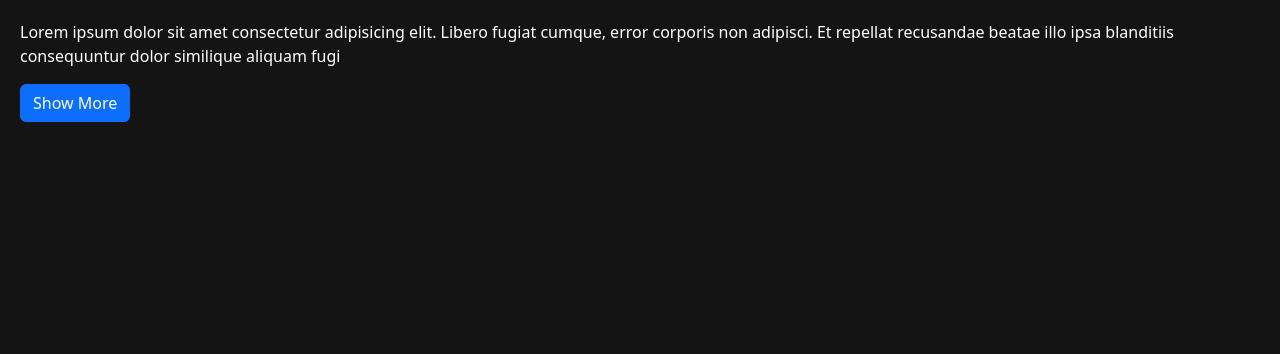
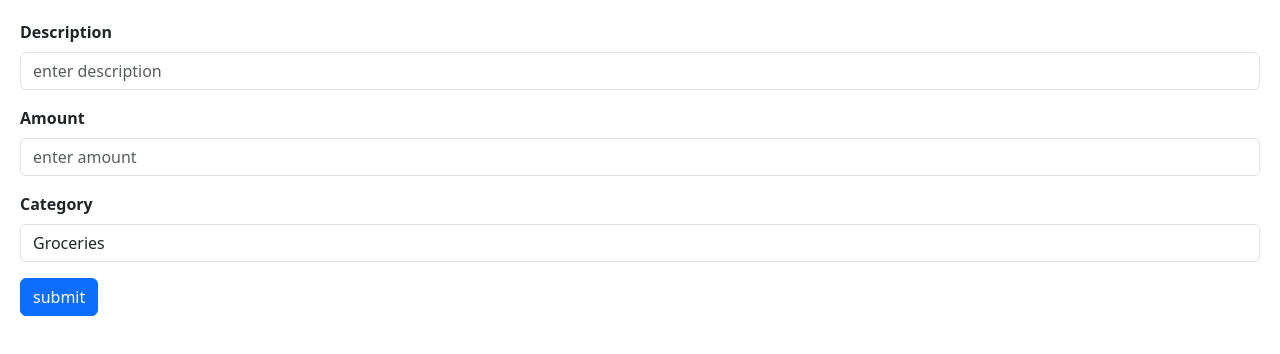
Before and after one commit to dan-kingo/geeks, a React (Vite) app: page / in a window 1280 px wide. Shown: the top 354 px of the page. Built offline with nearby package versions, Linux system fonts and the light colour scheme.

Commit message:
create expense form

```diff
--- a/src/App.tsx
+++ b/src/App.tsx
@@ -1,21 +1,9 @@
-import ExpandableText from "./expandable-text/ExpandableText";
+import ExpenseForm from "./expense-tracker/ExpenseForm";
 
 const App = () => {
   return (
     <>
-      <ExpandableText maxChars={200}>
-        Lorem ipsum dolor sit amet consectetur adipisicing elit. Libero fugiat
-        cumque, error corporis non adipisci. Et repellat recusandae beatae illo
-        ipsa blanditiis consequuntur dolor similique aliquam fugiat vitae quos
-        cum tenetur, ratione in a incidunt hic molestiae voluptas eos saepe?
-        Soluta voluptatum quidem beatae, eum explicabo qui vitae excepturi
-        provident assumenda a blanditiis, officia itaque impedit ex quos! Odit
-        sapiente, labore voluptas totam consectetur temporibus provident soluta
-        illum rem sequi dolorum mollitia beatae ad possimus blanditiis itaque
-        voluptate similique facere doloremque, suscipit repellendus! Corporis
-        impedit soluta voluptatum. Quia atque aspernatur vitae saepe nulla sed
-        odio enim quaerat. Illum, eius consequatur.
-      </ExpandableText>
+      <ExpenseForm />
     </>
   );
 };
--- /dev/null
+++ b/src/expense-tracker/ExpenseForm.tsx
@@ -0,0 +1,39 @@
+const ExpenseForm = () => {
+  const categories = ["Groceries", "Utilities", "Entertainment", "Other"];
+  return (
+    <form>
+      <label htmlFor="description" className="form-label fw-bold">
+        Description
+      </label>
+      <input
+        id="description"
+        placeholder="enter description"
+        type="text"
+        className="form-control mb-3"
+      />
+      <label htmlFor="amount" className="form-label fw-bold">
+        Amount
+      </label>
+      <input
+        id="amount"
+        placeholder="enter amount"
+        type="number"
+        className="form-control mb-3"
+      />
+      <label htmlFor="category" className="form-label fw-bold">
+        Category
+      </label>
+      <select name="" id="category" className="form-control mb-3">
+        {categories.map((category, index) => (
+          <option value={category} key={index}>
+            {category}
+          </option>
+        ))}
+      </select>
+
+      <button className="btn btn-primary">submit</button>
+    </form>
+  );
+};
+
+export default ExpenseForm;
--- a/src/index.css
+++ b/src/index.css
@@ -1,6 +1,6 @@
 body {
   margin: 20px;
-  background-color: #141414;
+  /* background-color: #141414; */
 }
 
 .btn-custom {
```
